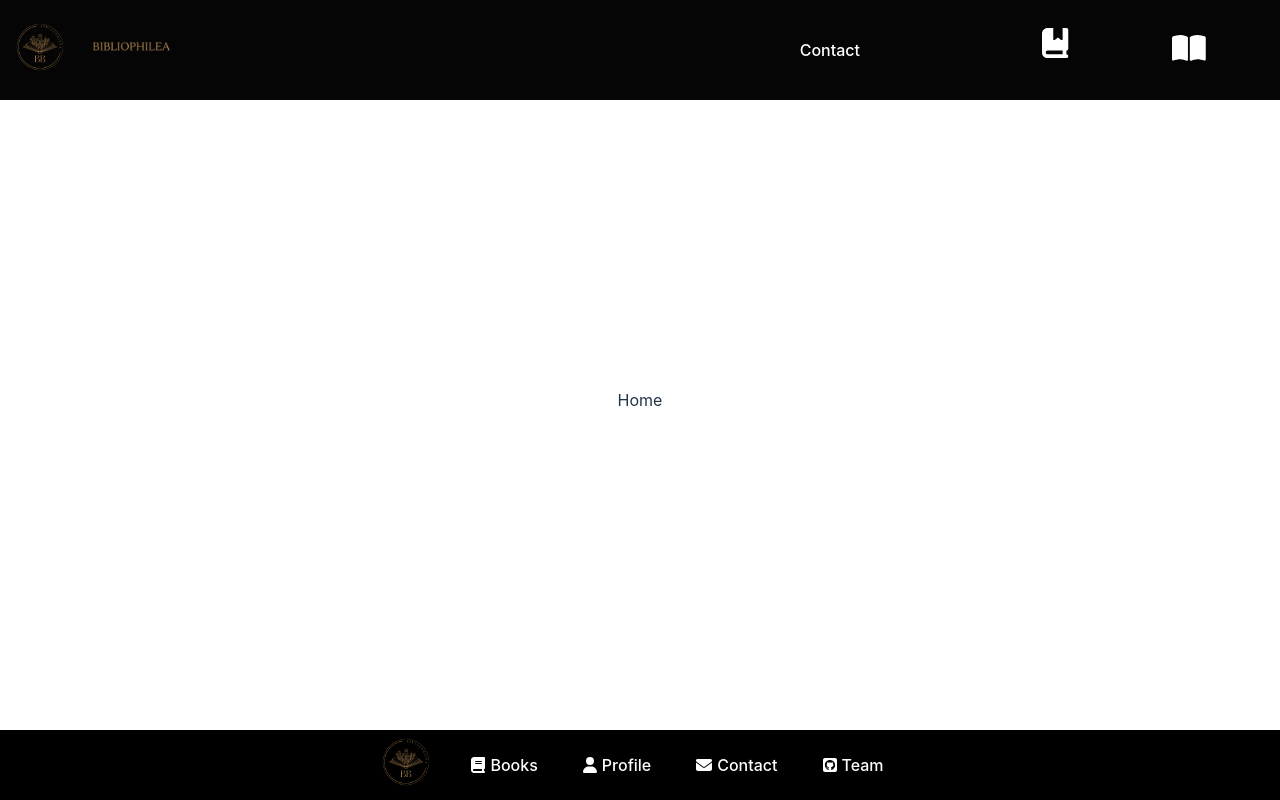
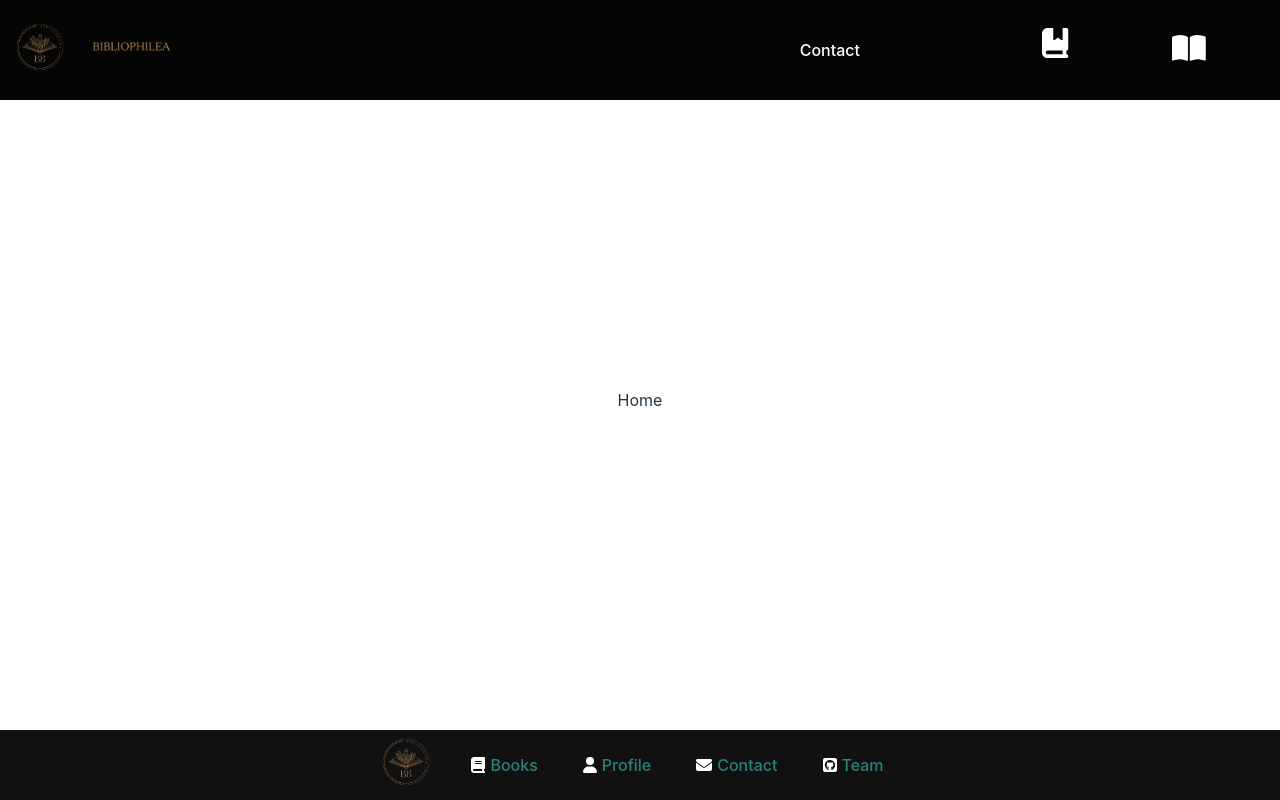
Before and after one commit to LisaDaudibon/Biblofront, a React (Vite) app: page / in a window 1280 px wide. Built offline with nearby package versions, Linux system fonts and the light colour scheme.

Commit message:
small changes on css

```diff
--- a/src/components/footer/footer.css
+++ b/src/components/footer/footer.css
@@ -21,6 +21,8 @@
 
 .footer-links a span {
   margin-left: 5px;
+  color: #2B817B;
+
 }
 
 .footer-logo {
@@ -50,7 +52,7 @@
   left: 65%;
   transform: translateX(-50%);
   z-index: 3; /* Increase the z-index to ensure it appears above the footer */
-  background-color: #39383866;
+  background-color: #1a1919cd;
   max-width: 150px;
   border-radius: 4px;
   box-shadow: 0 2px 5px rgba(81, 248, 145, 0.845);
@@ -69,7 +71,7 @@
   left: 0;
   width: 100%;
   z-index: 2; /* Increase the z-index to ensure it appears above the popup */
-  background-color: black;
+  background-color: #121111;
 }
 
 .footer-container {
@@ -86,3 +88,7 @@
   height: 25px;
   padding: 0 5px;
 }
+
+.footer-links li a:hover .svg-inline--fa {
+  color: rgb(186, 124, 30);
+}
```
